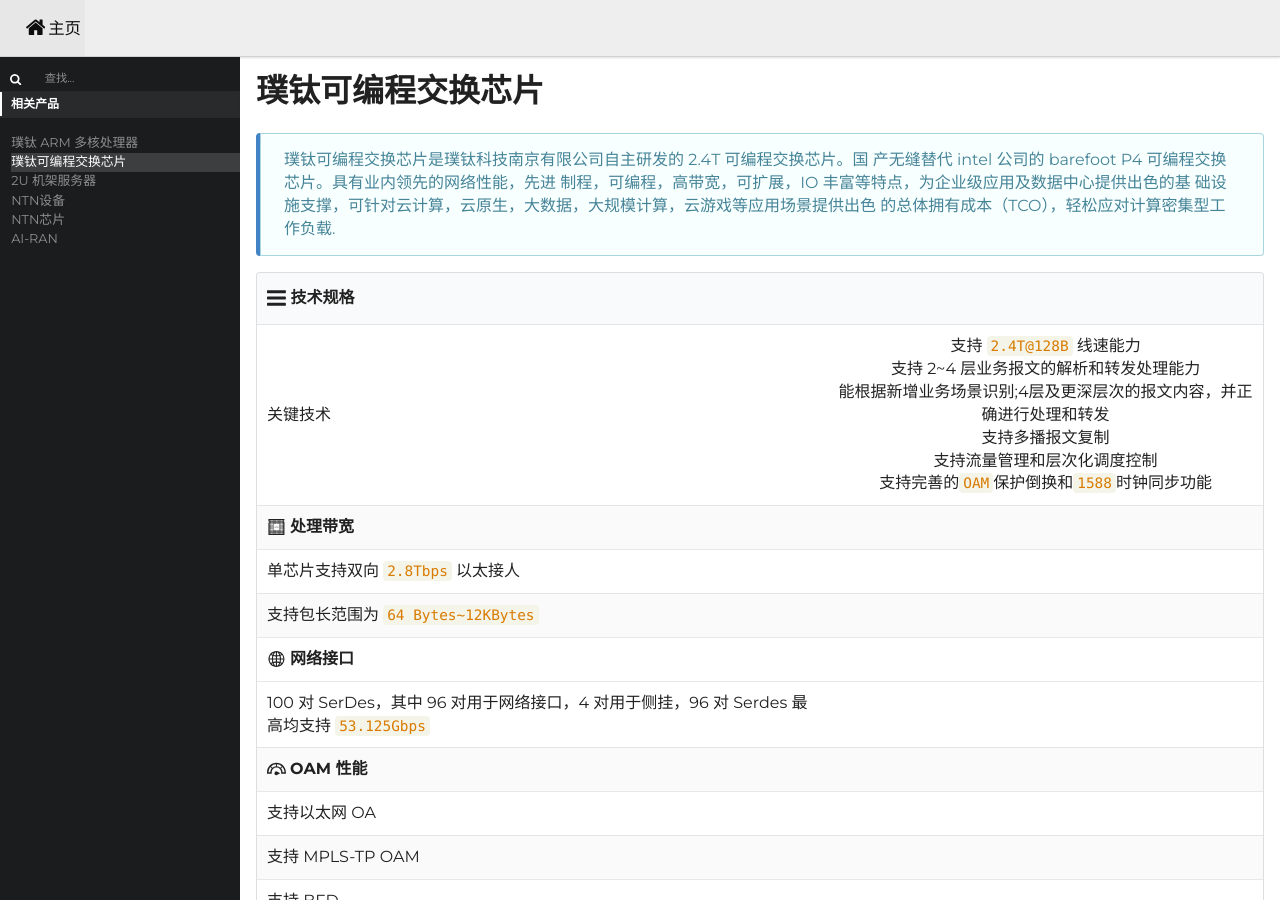
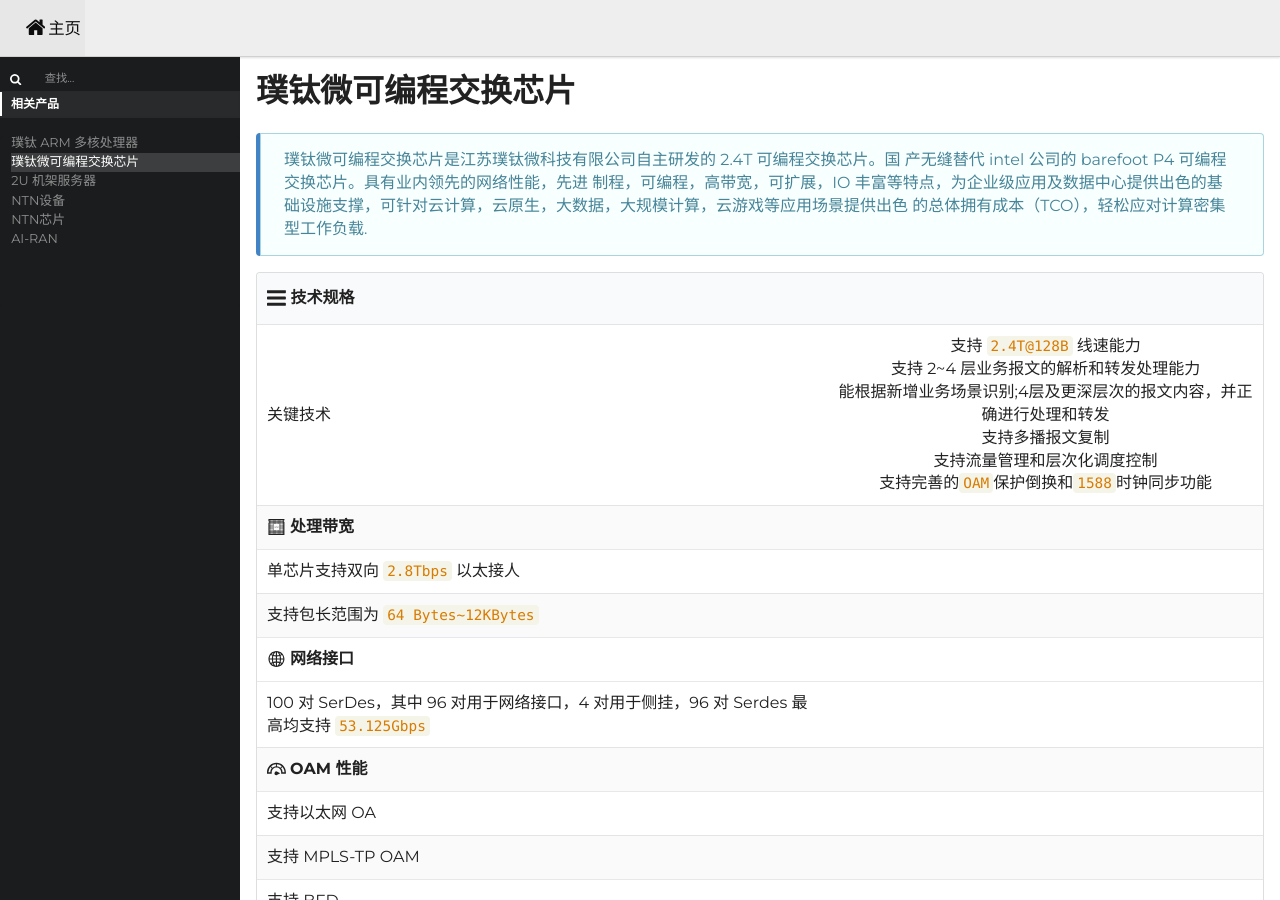
Before and after one commit to jiyif11/bodhiic, a Jekyll site: the page built from _Products/Programming-switch-chip.md, in a window 1280 px wide and 900 px high. Built offline with Jekyll 4.4.1, drawn with Linux system fonts in a browser that asks for light colours.

Commit message:
更新 Programming-switch-chip.md

```diff
--- a/_Products/Programming-switch-chip.md
+++ b/_Products/Programming-switch-chip.md
@@ -1,13 +1,13 @@
 ---
 layout: page
-title: 璞钛可编程交换芯片
+title: 璞钛微可编程交换芯片
 description: Programming switch chip
 
 order: 2
 ---
 # {{ page.title }}
 
-> 璞钛可编程交换芯片是璞钛科技南京有限公司自主研发的 2.4T 可编程交换芯片。国
+> 璞钛微可编程交换芯片是江苏璞钛微科技有限公司自主研发的 2.4T 可编程交换芯片。国
 产无缝替代 intel 公司的 barefoot P4 可编程交换芯片。具有业内领先的网络性能，先进
 制程，可编程，高带宽，可扩展，IO 丰富等特点，为企业级应用及数据中心提供出色的基
 础设施支撑，可针对云计算，云原生，大数据，大规模计算，云游戏等应用场景提供出色
```
